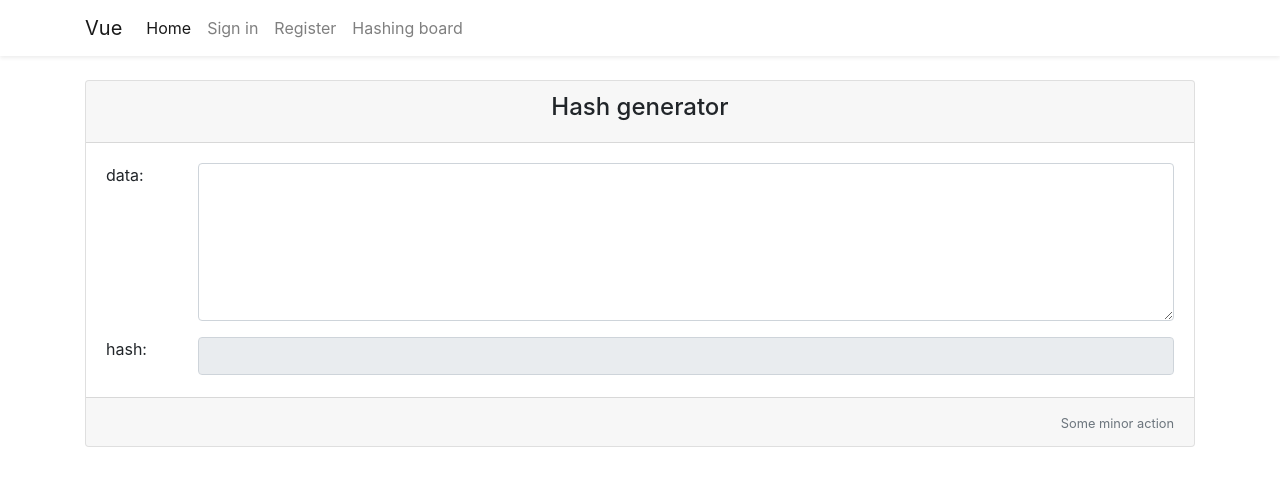
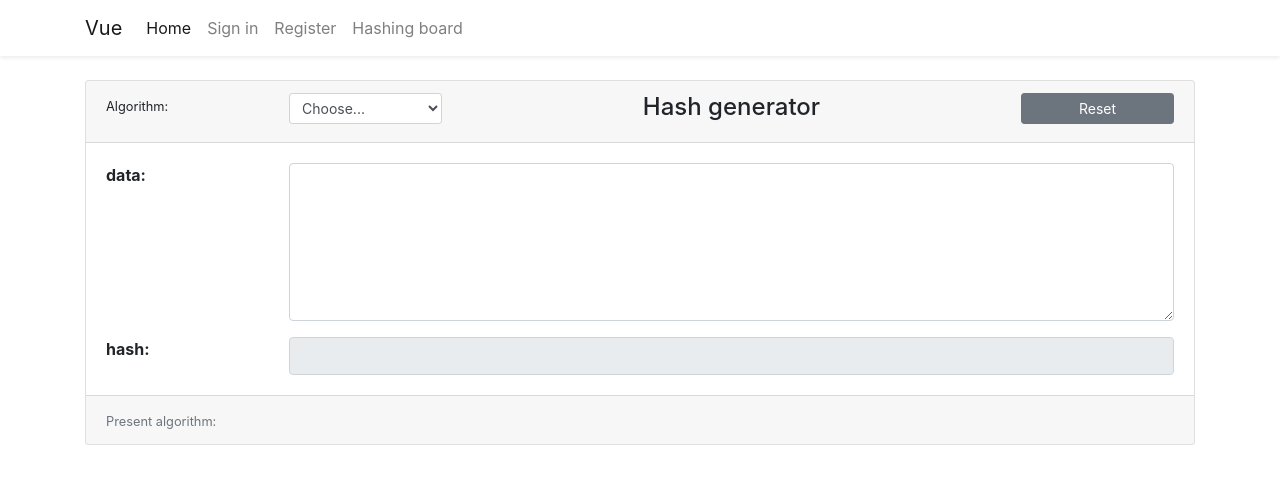
Before and after one commit to marian-roller/86-vue-crypto, a Vue app: page /hash in a window 1280 px wide. Shown: the top 486 px of the page. Built offline with nearby package versions, Linux system fonts and the light colour scheme.

Commit message:
adjustments of hash layout

```diff
--- a/src/components/Hash.vue
+++ b/src/components/Hash.vue
@@ -2,15 +2,45 @@
     <div>
         <section class="mt-4">
             <div class="card">
+
+
                 <div class="card-header text-center">
-                    <h4>Hash generator</h4>
+
+                    <div class="row">
+
+                        <div class="col-md-2 text-left">
+                            <small>Algorithm: </small>
+                        </div>
+
+                        <div class="col-md-2">
+                            <select id="algorithm" class="form-control form-control-sm" v-model="form.algorithm">
+                                <option :value="null" disabled selected>Choose...</option>
+                                <option v-for="item in this.algorithms" :value="item">{{item}}</option>
+                            </select>
+                        </div>
+
+                        <div class="col-md-6">
+                            <h4>Hash generator</h4>
+                        </div>
+
+                        <div class="col-md-2">
+                            <div class="btn btn-secondary btn-sm d-block" @click="clearForm">Reset</div>
+                        </div>
+
+                    </div>
                 </div>
+
+
+
+
+
+
                 <div class="card-body">
                     <div class="row">
-                        <div class="col-md-1">
-                            <p>data:</p>
+                        <div class="col-md-2">
+                            <div class="font-weight-bold">data:</div>
                         </div>
-                        <div class="col-md-11">
+                        <div class="col-md-10">
                             <textarea
                             id="input"
                             class="form-control"
@@ -21,10 +51,10 @@
                         </div>
                     </div>
                     <div class="row mt-3">
-                        <div class="col-md-1">
-                            <p>hash:</p>
+                        <div class="col-md-2">
+                            <div class="font-weight-bold">hash:</div>
                         </div>
-                        <div class="col-md-11">
+                        <div class="col-md-10">
                             <input
                             id="hash"
                             type="text"
@@ -36,7 +66,14 @@
                     </div>
                 </div>
                 <div class="card-footer text-muted text-right">
-                    <small>Some minor action</small>
+                    <div class="row">
+                        <div class="col-md-2 text-left">
+                            <small>Present algorithm:</small>
+                        </div>
+                        <div class="col-md-10 text-left">
+                            <small class="text-danger">{{ form.algorithm }}</small>
+                        </div>
+                    </div>
                 </div>
             </div>
         </section>
@@ -45,6 +82,7 @@
 </template>
 
 <script>
+import axios from 'axios'
 export default {
     name: 'hash',
     data() {
@@ -55,6 +93,10 @@ export default {
                 salt: null,
                 hashed: null,
                 hash: null
+            },
+            algorithms: {
+                md5: 'md5',
+                sha1: 'sha1',
             }
         }
     },
@@ -62,15 +104,18 @@ export default {
         sendToConvert() {
             axios.post('hash/convert',
             {
-                algorithm: md5,
+                algorithm: 'md5',
                 input: this.form.input,
+                // salt: this.form.salt
             })
             .then((response) => {
                 this.form.hash = response.data.result
             })
         },
         clearForm(event) {
-            this.form.hashed = '';
+            this.form.algorithm = null;
+            this.form.input = null;
+            this.form.hash = null;
         }
     }
 }
```
